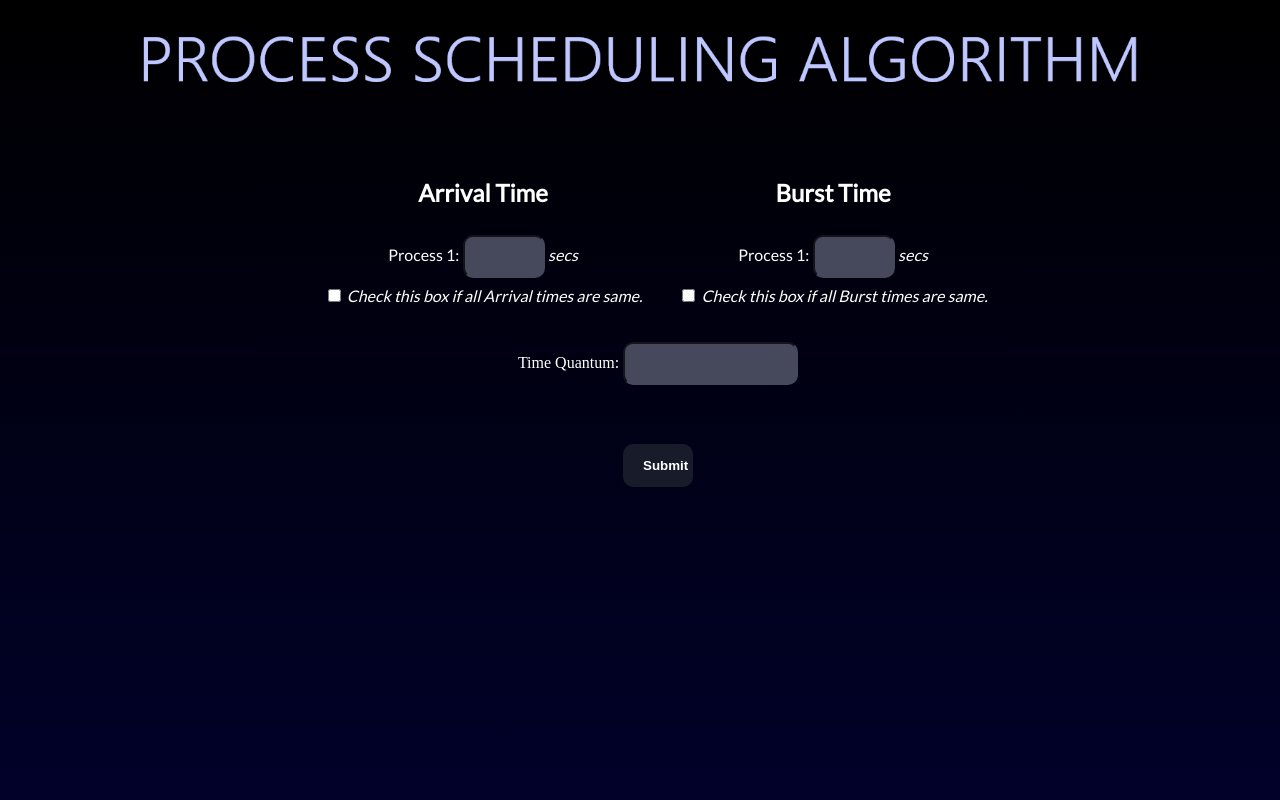
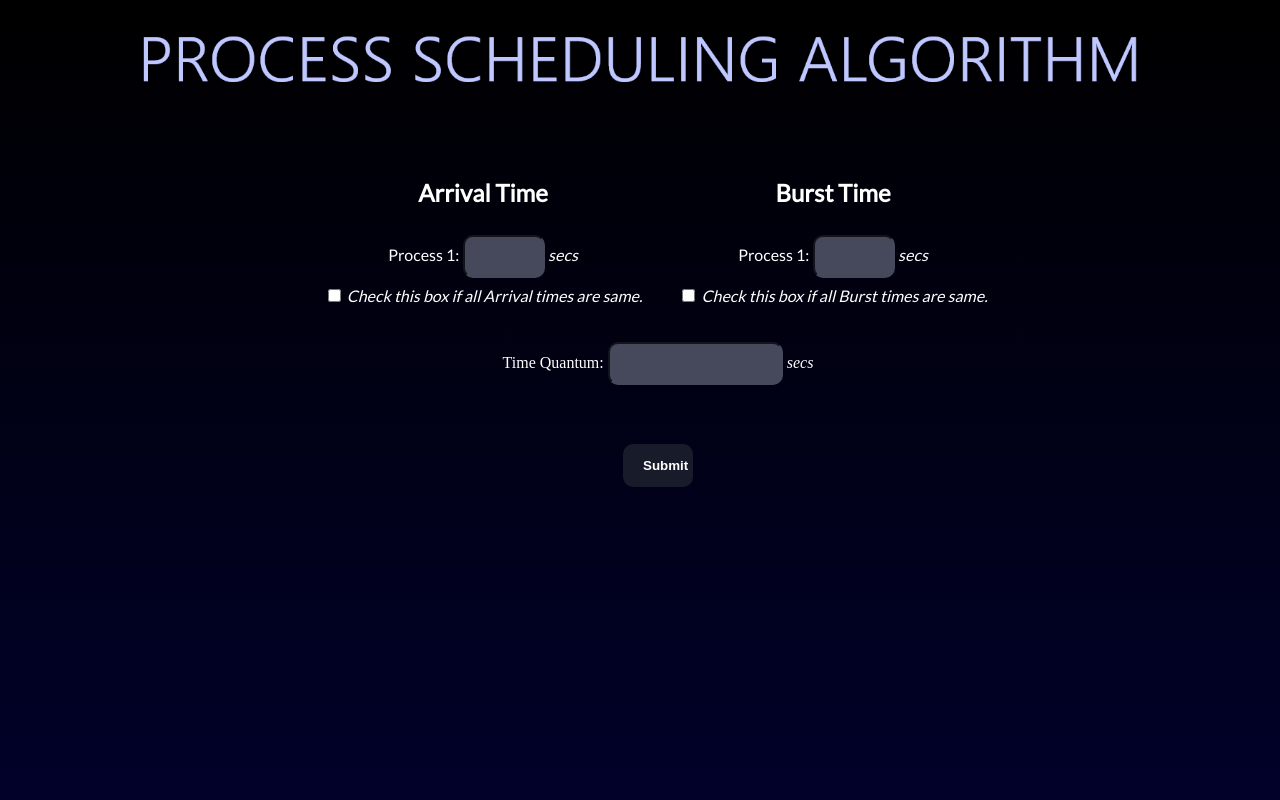
Before and after one commit to Bhavik-20/MiniPro-VisualisationAlgo, a PHP site: page /processtime.php in a window 1280 px wide. Run offline with PHP 8.4, Linux system fonts and the light colour scheme; the visitor is signed in with stand-in values (Sample User, id 1).

Commit message:
Check speed

```diff
--- a/page1.css
+++ b/page1.css
@@ -4,7 +4,7 @@
 html {
  background-image:linear-gradient(black, #01012A);
  color: white;
- padding-bottom: 60px;
+ padding-bottom: 160px;
 }
 .heading
   {
--- a/processtime.php
+++ b/processtime.php
@@ -151,7 +151,7 @@ input[type=submit]:hover {
             <?php if($_SESSION["algo"] == "round-robin") {?>
             <center>
               <label>Time Quantum:</label>
-              <input type="number" name="quantum" min = "0" max = "15" value="<?php echo $quant_value ?>">
+              <input type="number" name="quantum" min = "0" max = "15" value="<?php echo $quant_value ?>"> <span style="color:white;"><em>secs</em></span>
               <div><?php echo $quant_err; ?></div><br>
               <br>
             </center>
--- a/visualize.php
+++ b/visualize.php
@@ -193,10 +193,10 @@ $quantum = $_SESSION["quantum_value"];
              // Math.floor(Math.random() * (max - min + 1)) + min;
             chart = new CanvasJS.Chart("chartContainer", {
                 axisX:{
-                    title: "---Arrival Time-->"
+                    title: "---Arrival Time (s) -->"
                 },
                 axisY:{
-                    title: "---Burst Time-->",
+                    title: "---Burst Time (s) -->",
                     minimum: 0,
                     maximum: 20,
                     interval: 1
@@ -524,7 +524,7 @@ $quantum = $_SESSION["quantum_value"];
         //Implementation of First Come First Serve Algortihm
         function firstComeFirstServe(){
 
-            quant = 2;
+            quant = 1; //2
             queue = new Queue();
             queue.enqueue(processes[0]);
             var [i, time] = [1, processes[0].arrivalTime];
```
Also changed, not shown: README.md.
